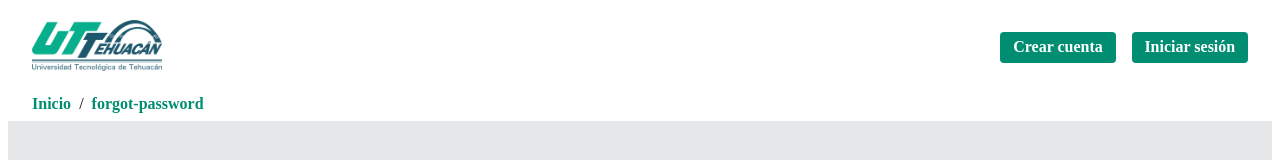
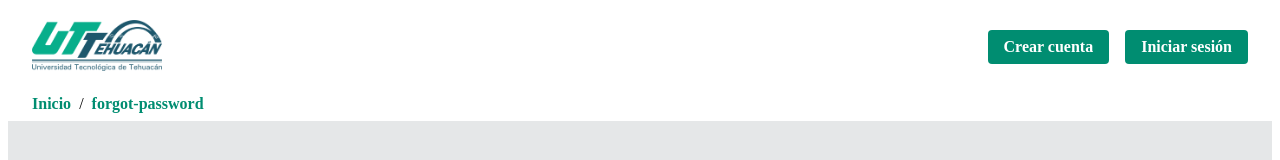
Before and after one commit to AlexD39/SGIM, a React (Create React App) app in the folder frontend/: page /forgot-password in a window 1280 px wide. Shown: the top 160 px of the page. Built offline with nearby package versions, Linux system fonts and the light colour scheme.

Commit message:
feat: implementar proteccion de rutas y UI por rol de usuario

```diff
--- a/frontend/src/components/navbar.css
+++ b/frontend/src/components/navbar.css
@@ -42,3 +42,17 @@
 .navbar-button:focus {
   background-color: #006651;
 }
+
+/* Asegura que el botón de logout se comporte visualmente como tus otros links */
+.navbar-button {
+  border: none;
+  font-family: inherit;
+  font-size: inherit;
+  padding: 8px 16px;
+  transition: opacity 0.3s ease;
+}
+
+.btn-disabled {
+  opacity: 0.5;
+  cursor: not-allowed;
+}
```
